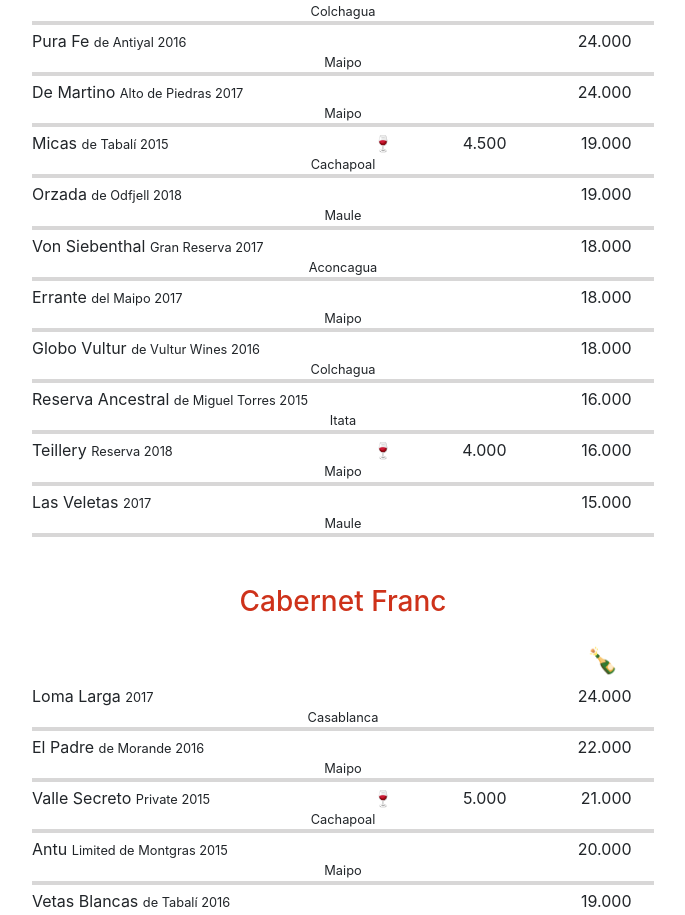
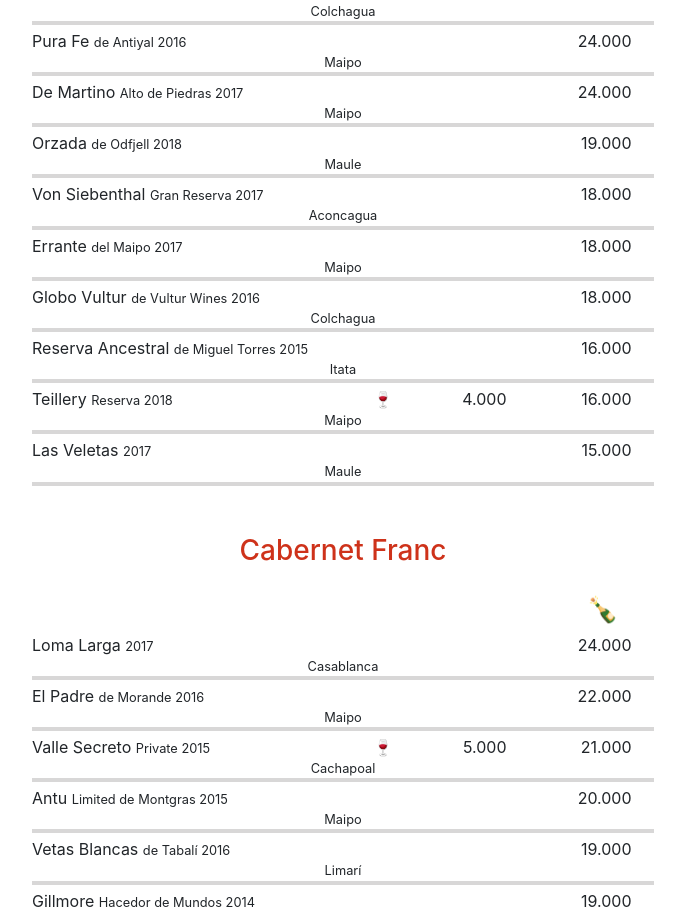
Before and after one commit to durbonca/Menu-QR-Google-sheet, a React (Create React App) app: page /Wine in a window 1280 px wide. Shown: the part 10500-11415 px from the top of the page, without its empty margins (297-982 px from the left). Built offline with nearby package versions, Linux system fonts and the light colour scheme.

Commit message:
Update dataWine.js

```diff
--- a/src/data/dataWine.js
+++ b/src/data/dataWine.js
@@ -303,7 +303,7 @@ const dataWine = [
             { id: 4, name: 'CA 2', description: 'Costa de Terranoble 2016', country: 'Colchagua', price: '', price2: '28.000' },
             { id: 5, name: 'Pura Fe', description: 'de Antiyal 2016', country: 'Maipo', price: '', price2: '24.000' },
             { id: 6, name: 'De Martino', description: 'Alto de Piedras 2017', country: 'Maipo', price: '', price2: '24.000' },
-            { id: 7, name: 'Micas', description: 'de Tabalí 2015', country: 'Cachapoal', price: '4.500', price2: '19.000' },
+            /* { id: 7, name: 'Micas', description: 'de Tabalí 2015', country: 'Cachapoal', price: '4.500', price2: '19.000' }, */
             { id: 8, name: 'Orzada', description: 'de Odfjell 2018', country: 'Maule', price: '', price2: '19.000' },
             { id: 10, name: 'Von Siebenthal', description: 'Gran Reserva 2017', country: 'Aconcagua', price: '', price2: '18.000' },
             { id: 9, name: 'Errante', description: 'del Maipo 2017', country: 'Maipo', price: '', price2: '18.000' },
```
